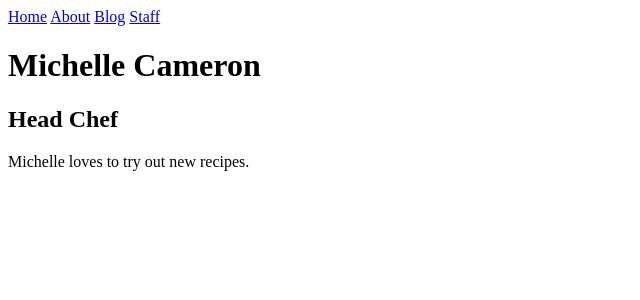
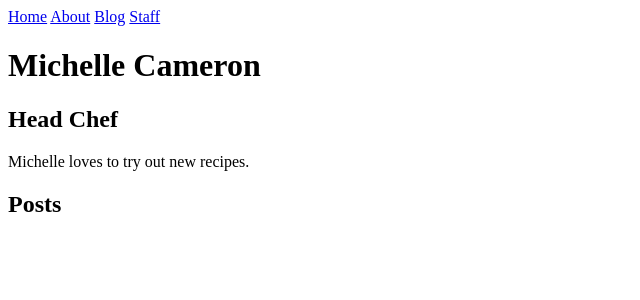
Before and after one commit to ryanwetzelberger/ryanwetzelberger.github.io, a Jekyll site: the page built from _authors/michelle.md, in a window 1280 px wide. Shown: the top 300 px of the page, without its empty margins (0-640 px from the left). Built offline with Jekyll 4.4.1, drawn with Linux system fonts in a browser that asks for light colours.

Commit message:
adding posts to author pages

```diff
--- a/_layouts/author.html
+++ b/_layouts/author.html
@@ -5,3 +5,11 @@ layout: default
 <h2>{{ page.position }}</h2>
 
 {{ content }}
+
+<h2>Posts</h2>
+<ul>
+  {% assign filtered_posts = site.posts | where: 'author', page.short_name %}
+  {% for post in filtered_posts %}
+    <li><a href="{{ post.url }}">{{ post.title }}</a></li>
+  {% endfor %}
+</ul>
```
